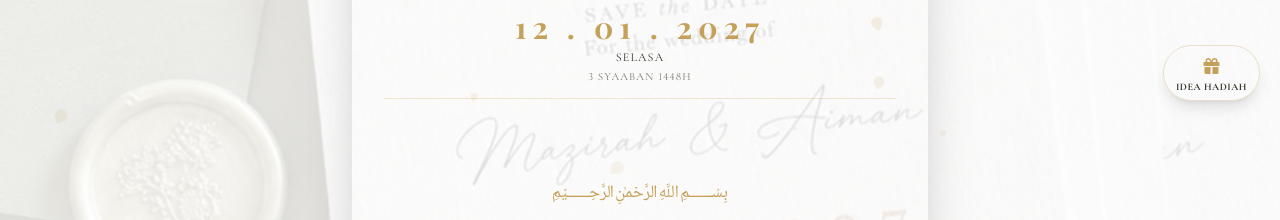
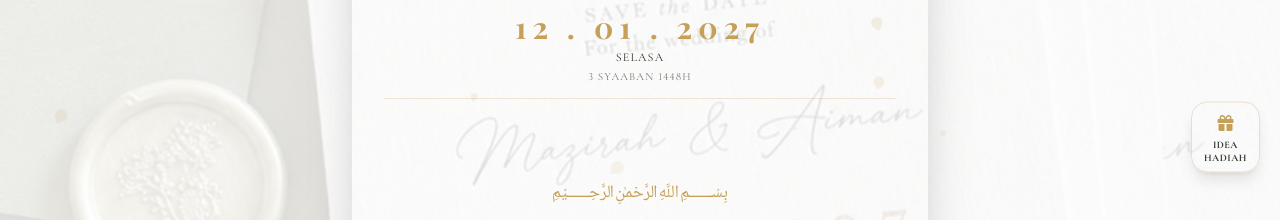
Before and after one commit to eaydell436/Kad-Kawin-v1.0, a website: page index.html in a window 1280 px wide. Both pictures are taken after a click on the button "BUKA". Shown: the part 327-547 px from the top of the page. Drawn offline with nearby package versions, Linux system fonts and the light colour scheme; no server answers; a web font is replaced by a local one.

Commit message:
UPDATE KEDUDUKAN BUTANG HADIAH

```diff
--- a/index.html
+++ b/index.html
@@ -598,10 +598,10 @@
     target="_blank"
     rel="noopener"
     aria-label="Idea Hadiah"
-    class="music-btn fixed top-1/2 right-5 -translate-y-1/2 py-2 px-3 rounded-full border border-gold/30 text-gold flex flex-col items-center justify-center gap-1 shadow-lg transition hover:opacity-80"
+    class="music-btn fixed top-[58%] right-5 -translate-y-1/2 py-2 px-3 rounded-2xl border border-gold/30 text-gold flex flex-col items-center justify-center gap-1 shadow-lg transition hover:opacity-80"
     >
       <i class="fa-solid fa-gift text-gold text-base"></i>
-      <span class="font-serif text-[10px] font-bold uppercase tracking-wider text-dark-main whitespace-nowrap leading-none">Idea Hadiah</span>
+      <span class="font-serif text-[10px] font-bold uppercase tracking-wider text-dark-main text-center leading-tight">Idea<br />Hadiah</span>
     </a>
 
       <!-- HEADER -->
```
